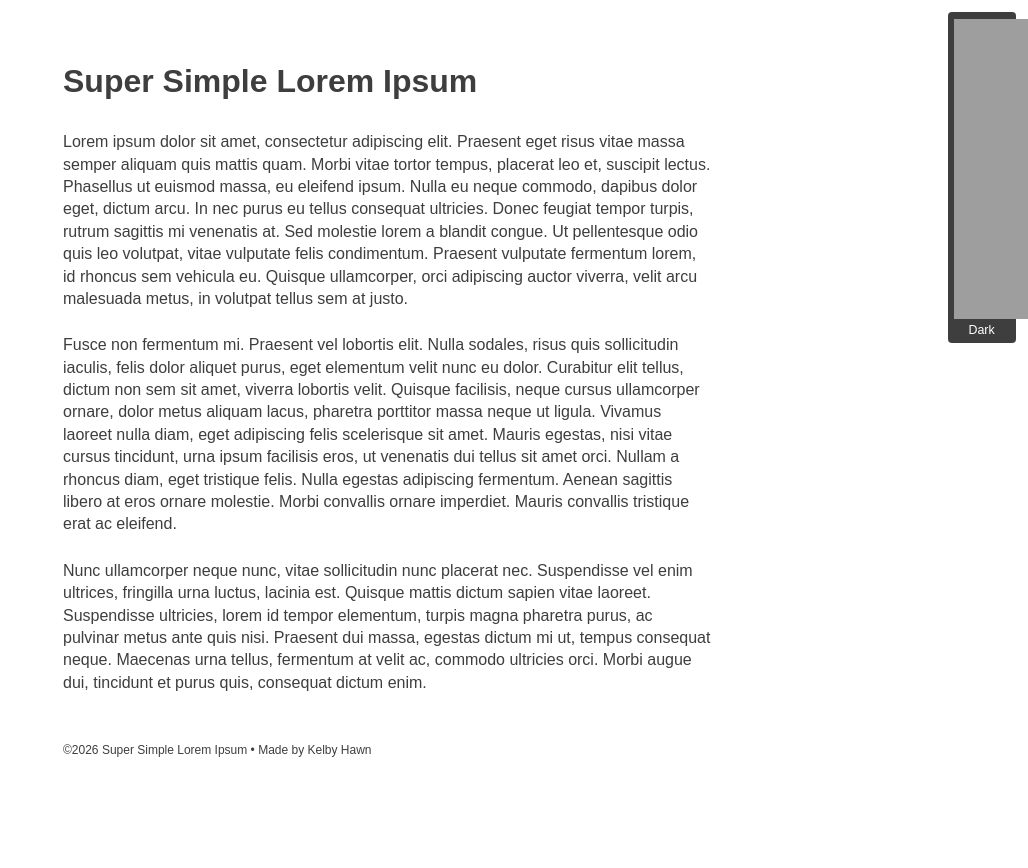
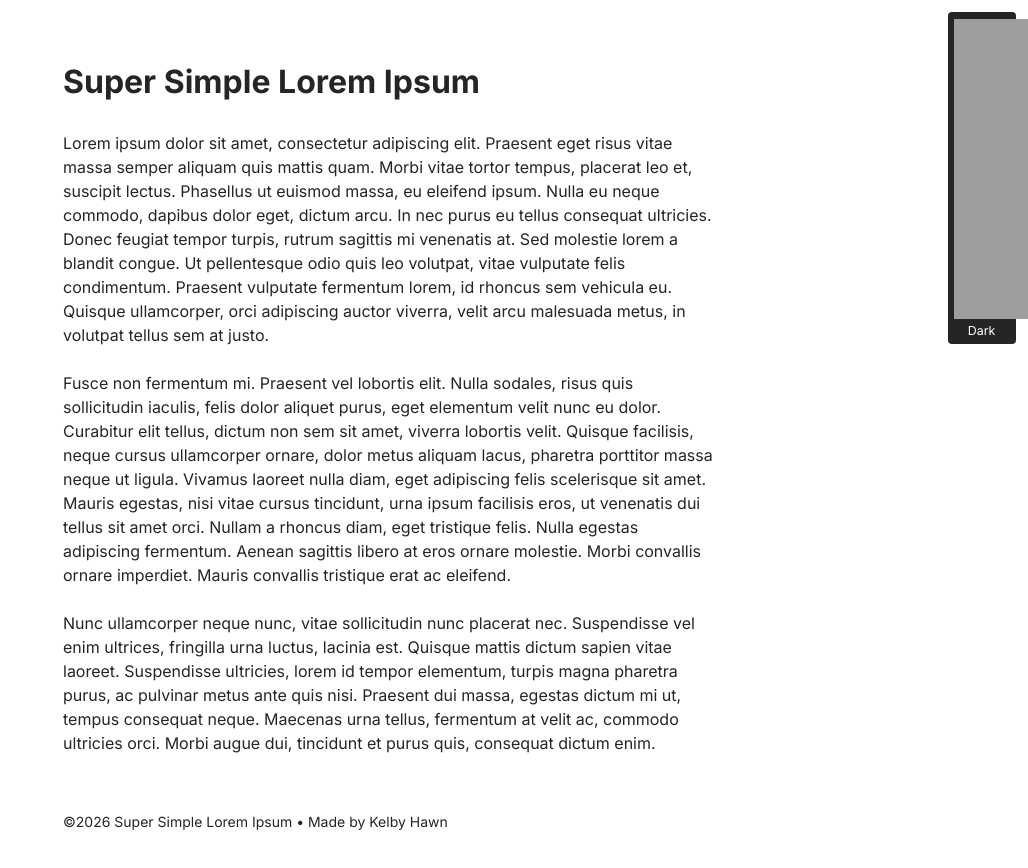
Before and after one commit to kelbyhawn/super-simple-lorem-ipsum, a React (Create React App) app: page / in a window 1280 px wide. Shown: the top 868 px of the page, without its empty margins (252-1280 px from the left). Before the commit the page ends 809 px from the top, so only its background shows below. Built offline with nearby package versions, Linux system fonts and the light colour scheme; grey boxes are pictures that could not be loaded.

Commit message:
minor style updates

```diff
--- a/src/App.sass
+++ b/src/App.sass
@@ -1,6 +1,8 @@
+@import url('https://fonts.googleapis.com/css2?family=Inter:wght@400;700&display=swap')
 
 // Variables & mixins
 $hover: color .2s ease-in-out
+$font: "Inter", sans-serif
 
 @mixin transition($property)
   -webkit-transition: $property
@@ -9,16 +11,16 @@ $hover: color .2s ease-in-out
 
 // light theme colors
 @mixin light-theme
-  --text-color: #3e3e3e
+  --text-color: #252525
   --bg-color: #ffffff
   --btn-text-color: #ffffff
-  --btn-bg-color: #3e3e3e
+  --btn-bg-color: #252525
   --btn-content: "Dark"
   --btn-icon: url("/assets/icon-moon.svg")
 
 // dark theme colors
 @mixin dark-theme
-  --text-color: #dadada
+  --text-color: #e7e7e7
   --bg-color: #252525
   --btn-text-color: #252525
   --btn-bg-color: #e7e7e7
@@ -43,9 +45,10 @@ $hover: color .2s ease-in-out
 body
   background: var(--bg-color)
   color: var(--text-color)
-  font-family: sans-serif
+  font-family: $font
+  font-weight: 400
   font-size: 16px
-  line-height: 1.4
+  line-height: 1.5
   margin: 0 auto
   padding: 4em 1em 2em
   max-width: 650px
@@ -77,10 +80,11 @@ button
     content: var(--btn-content)
     display: inline-block
     margin-top: 2px
+    font-family: $font
 
 h1
   font-size: 2em
-  font-weight: bold
+  font-weight: 700
   line-height: 1.1
   margin: 0 auto 1em
 
@@ -88,7 +92,7 @@ p
   margin-bottom: 1.5em
 
 footer
-  font-size: .75em
+  font-size: .875em
   color: var(--text-color)
   margin-top: 4em
 
```
